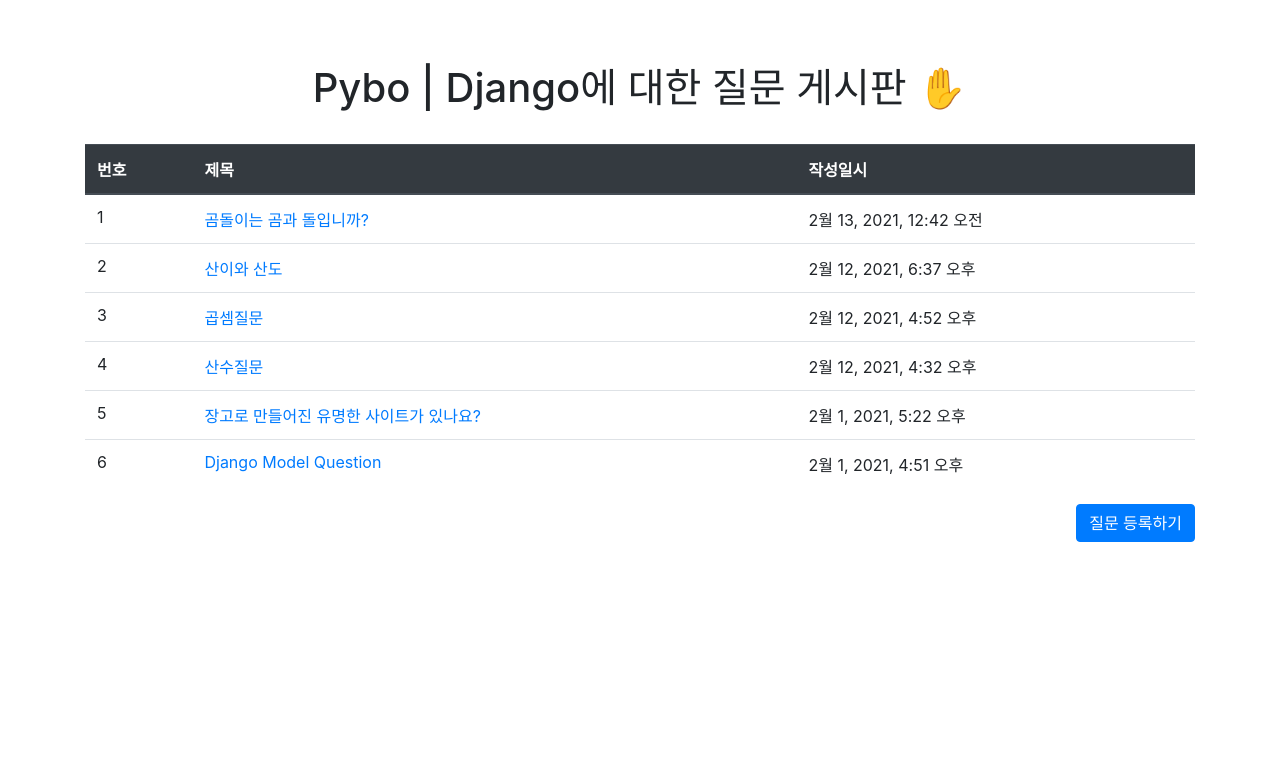
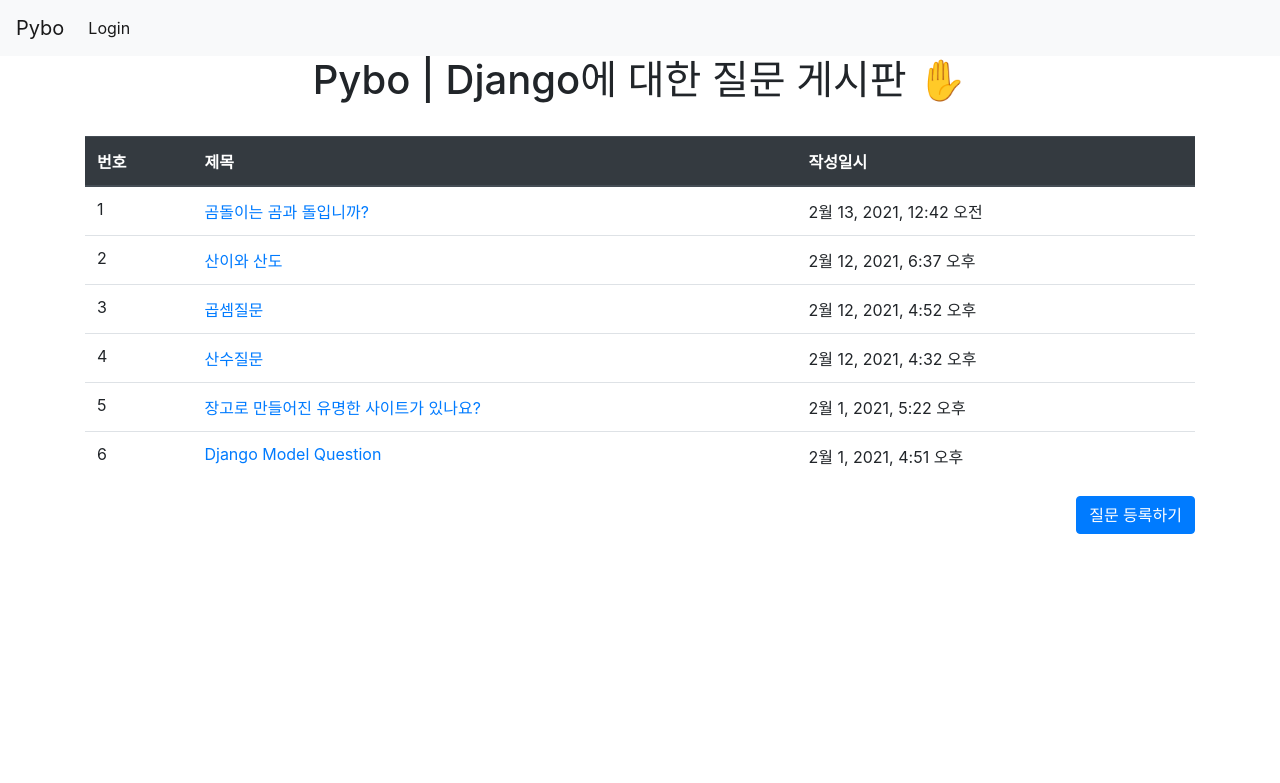
Before and after one commit to yekyung2/djangoproject_djangobook, a Django app: page /pybo/ in a window 1280 px wide. Shown: the top 783 px of the page. Run offline with Django 3.2, Linux system fonts and the light colour scheme; data comes from the database, SQL or seed files in the repository; both versions use the stored data as it was after the commit; some libraries are stand-ins or nearby versions.

Commit message:
fix error in views.py and add nav bar

```diff
--- a/static/style.css
+++ b/static/style.css
@@ -14,5 +14,5 @@
 }
 
 body{
-    margin-top: 4rem;
+    margin-top:0;
 }
--- a/templates/base.html
+++ b/templates/base.html
@@ -15,6 +15,6 @@
     <title>Hello, pybo!</title>
   </head>
   <body>
-    {%block content%} {% endblock %}
+    {% include "navbar.html" %} {%block content%} {% endblock %}
   </body>
 </html>
--- /dev/null
+++ b/templates/navbar.html
@@ -0,0 +1,23 @@
+<nav class="navbar navbar-expand-lg navbar-light bg-light">
+  <a class="navbar-brand" href="{% url 'pybo:index' %}">Pybo</a>
+  <button
+    class="navbar-toggler"
+    type="button"
+    data-toggle="collapse"
+    data-target="#navbarNav"
+    aria-controls="navbarNav"
+    aria-expanded="false"
+    aria-label="Toggle navigation"
+  >
+    <span class="navbar-toggler-icon"></span>
+  </button>
+  <div class="collapse navbar-collapse" id="navbarNav">
+    <ul class="navbar-nav">
+      <li class="nav-item active">
+        <a class="nav-link" href="#"
+          >Login <span class="sr-only">(current)</span></a
+        >
+      </li>
+    </ul>
+  </div>
+</nav>
```
Also changed, not shown: pybo/views.py (+4 -4 lines), db.sqlite3.
